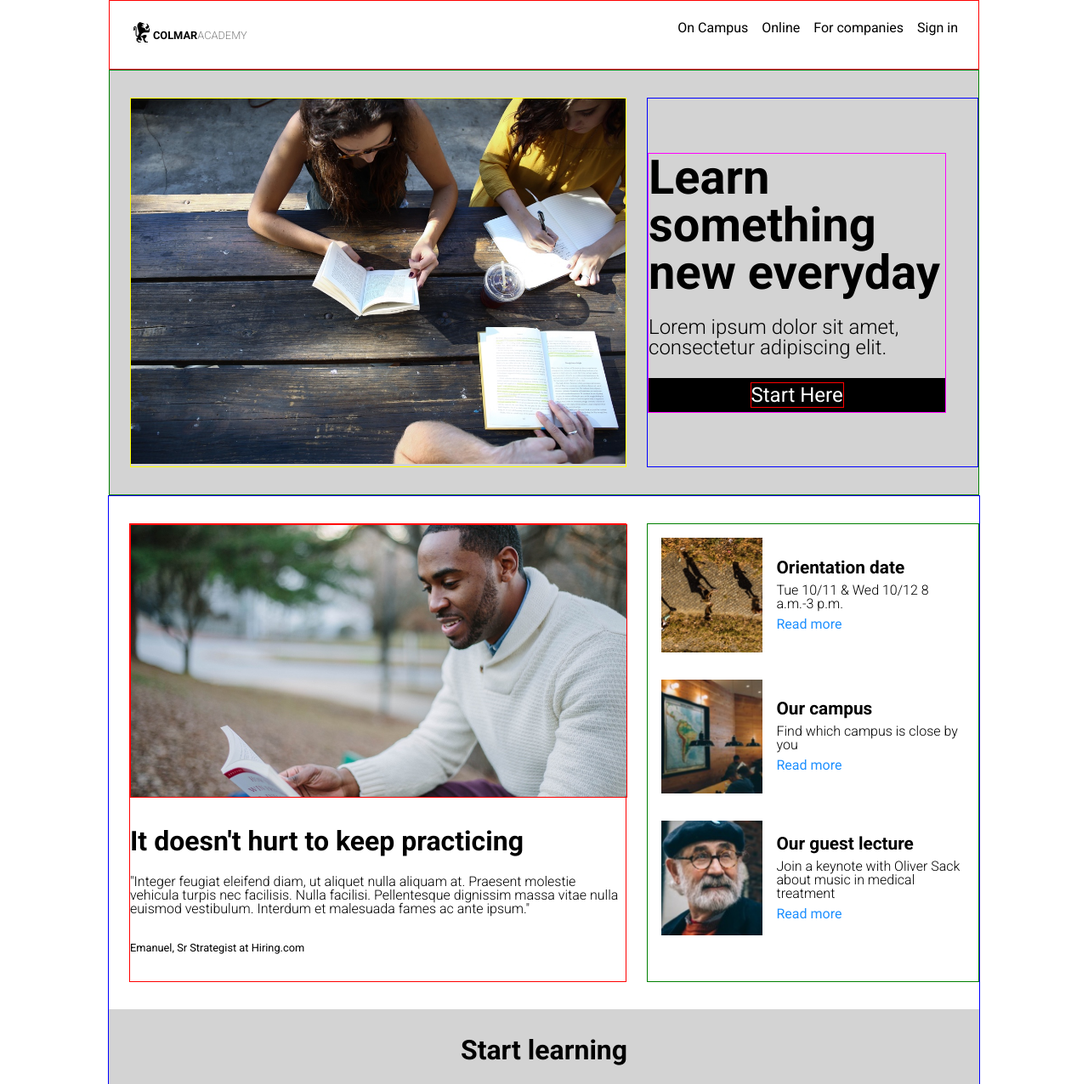
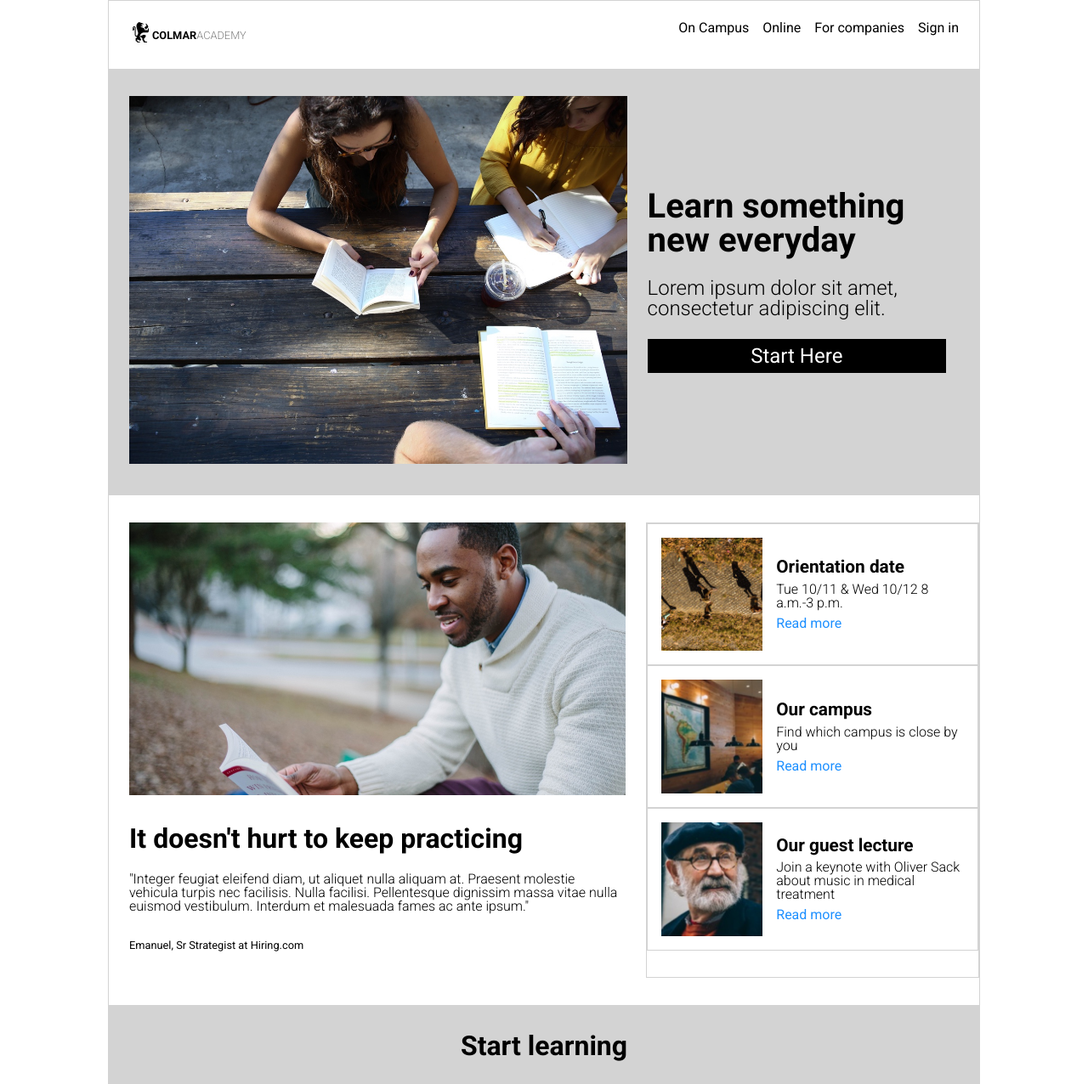
Before and after one commit to armandov91/Capstone-Colmar-Academy, a plain HTML site: page index.html in a window 1280 px wide. Shown: the top 1276 px of the page at 85% size. Drawn offline with Linux system fonts and the light colour scheme.

Commit message:
Remove test border and add final borders.

```diff
--- a/index.html
+++ b/index.html
@@ -89,7 +89,7 @@
               <a href="#">Read more</a>
             </div>
           </div>
-          <div class="body_container-right_section-info_container">
+          <div class="body_container-right_section-info_container no_border_bottom">
             <div class="body_container-right_section-info_container-image3">
             </div>
             <div class="body_container-right_section-info_container-text">
@@ -242,7 +242,7 @@
         </div>
       </div>
     </main>
-    <footer class="site_container">
+    <footer class="site_container no_border_top">
       <div class="footer-container">
         <span>©2016 Colmar Academy. All rights reserved</span>
         <ul>
--- a/resources/css/main.css
+++ b/resources/css/main.css
@@ -8,10 +8,11 @@ html,body {
 .site_container {
   width: 80%;
   margin: auto;
+  border: 0.1rem solid lightgrey;
 }
 /* Font styles,weights,size... */
 h1{
-  font-size: 3.5rem;
+  font-size: 2.5rem;
   font-weight: bold;
 }
 h2 {
@@ -38,13 +39,20 @@ li {
   font-size: 0.8rem;
 }
 
+.no_border_bottom {
+  border-bottom: 0;
+}
+
+.no_border_top {
+  border-top: 0;
+}
+
 /* Top Bar Section  */
 .header-top_bar_section {
   display: flex;
   justify-content: space-between;
   padding: 1.5rem;
   overflow: hidden;
-  border: 1px solid red;
 }
 
 .header-top_bar_section-logo_section {
@@ -74,13 +82,10 @@ li {
   padding: 2rem 0 2rem 1.5rem;
   background-color: lightgrey;
   display: flex;
-
-  border: 1px solid green;
 }
 
 .header-banner_section-image_container {
   width: 60%;
-  border: 1px solid yellow;
 }
 
 .header-banner_section-image_container img {
@@ -90,14 +95,12 @@ li {
 .header-banner_section-engage_section {
   width: 40%;
   margin-left: 1.5rem;
-  border: 1px solid blue;
   display: flex;
   align-items: center;
   overflow: hidden;
 }
 .header-banner_section-engage_section-container {
   width: 90%;
-  border: 1px solid magenta;
 }
 
 .header-banner_section-engage_section p {
@@ -116,15 +119,9 @@ li {
   font-size: 1.5rem;
   color: white;
   height: 100%;
-  border: 1px solid red;
 }
 
 /* Body Styling */
-
-main {
-  border: 1px solid blue;
-}
-
 .body_container {
   display: flex;
   padding: 2rem 0 2rem 1.5rem;
@@ -133,7 +130,6 @@ main {
 .body_container-left_section {
   width: 60%;
   margin-right: 1.5rem;
-  border: 1px solid red;
 }
 
 .body_container-left_section-image_container {
@@ -141,7 +137,6 @@ main {
 
 .body_container-left_section-image_container img {
   width: 100%;
-  border: 1px solid red;
 }
 
 .body_container-left_section-text h2 {
@@ -159,13 +154,14 @@ main {
   width: 40%;
   display: flex;
   flex-direction: column;
-  border: 1px solid green;
+  border: 0.1rem solid lightgrey;
 }
 
 .body_container-right_section-info_container {
   display: flex;
   padding: 1rem;
   height: 25%;
+  border: 0.05rem solid lightgrey;
 }
 
 .body_container-right_section-info_container:hover {
@@ -246,6 +242,12 @@ main {
   display: none;
 }
 
+.learning_container-categories_container-category:hover {
+  background-color: aliceblue;
+  color: dodgerblue;
+  cursor: pointer;
+}
+
 .learning_container-categories_container-category-desktop_container-category_container img {
   width: 100%;
   height: auto;
@@ -276,7 +278,6 @@ margin: 0.5rem 0;
 
 .thesis_container-sections-left_section {
   width: 60%;
-  border: 1px solid red;
 }
 
 .thesis_container-sections-left_section-video {
@@ -298,7 +299,6 @@ margin: 0.5rem 0;
 .thesis_container-sections-right_section-hyperlink-thumbnail {
   display: flex;
   padding: 1rem;
-  border: 1px solid green;
 }
 
 .thesis_container-sections-right_section-hyperlink-thumbnail:hover {
@@ -331,8 +331,6 @@ margin: 0.5rem 0;
 /* Footer Section  */
 footer {
   height: 5rem;
-  border: 1px solid green;
-
 }
 
 .footer-container {
```
